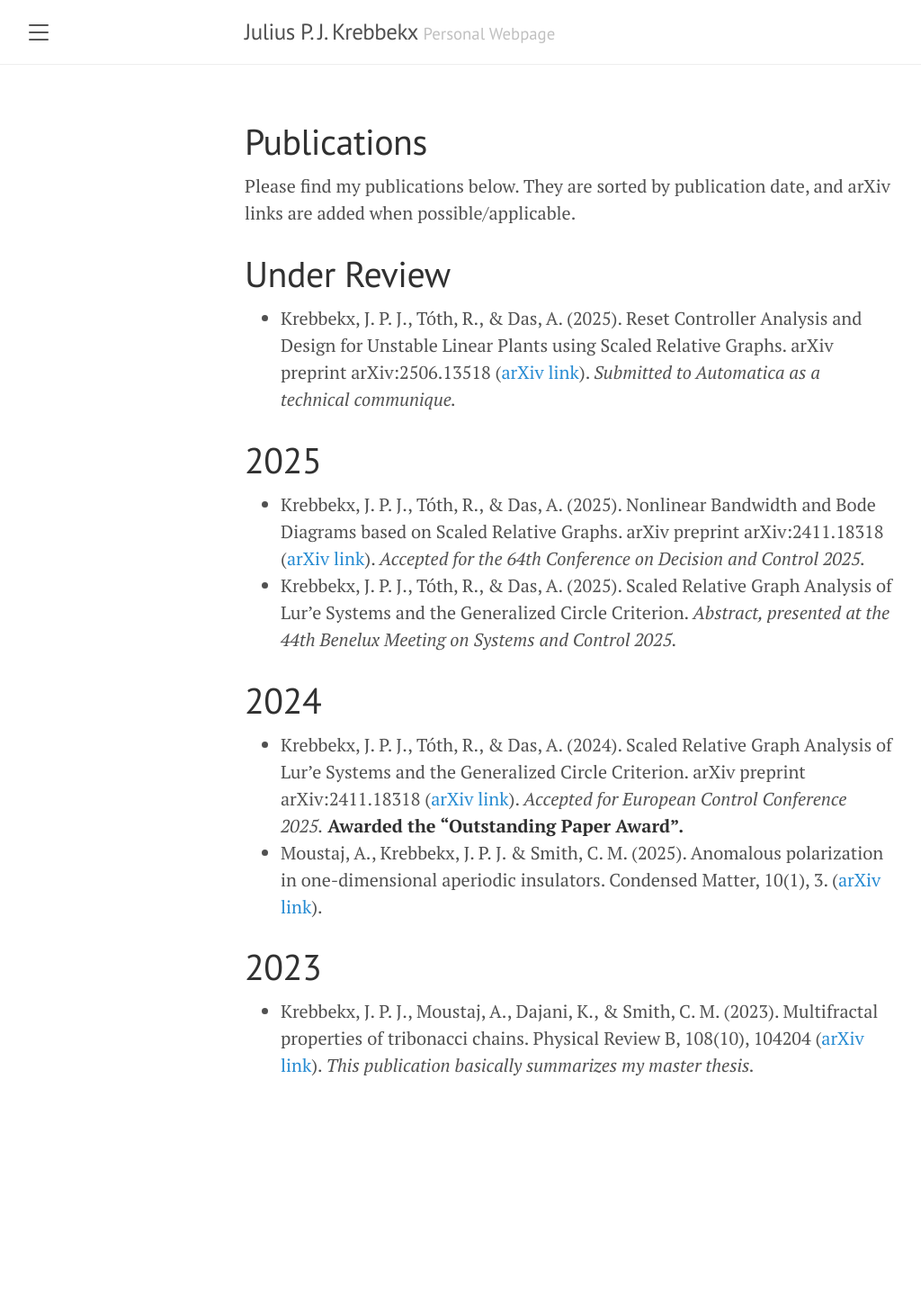
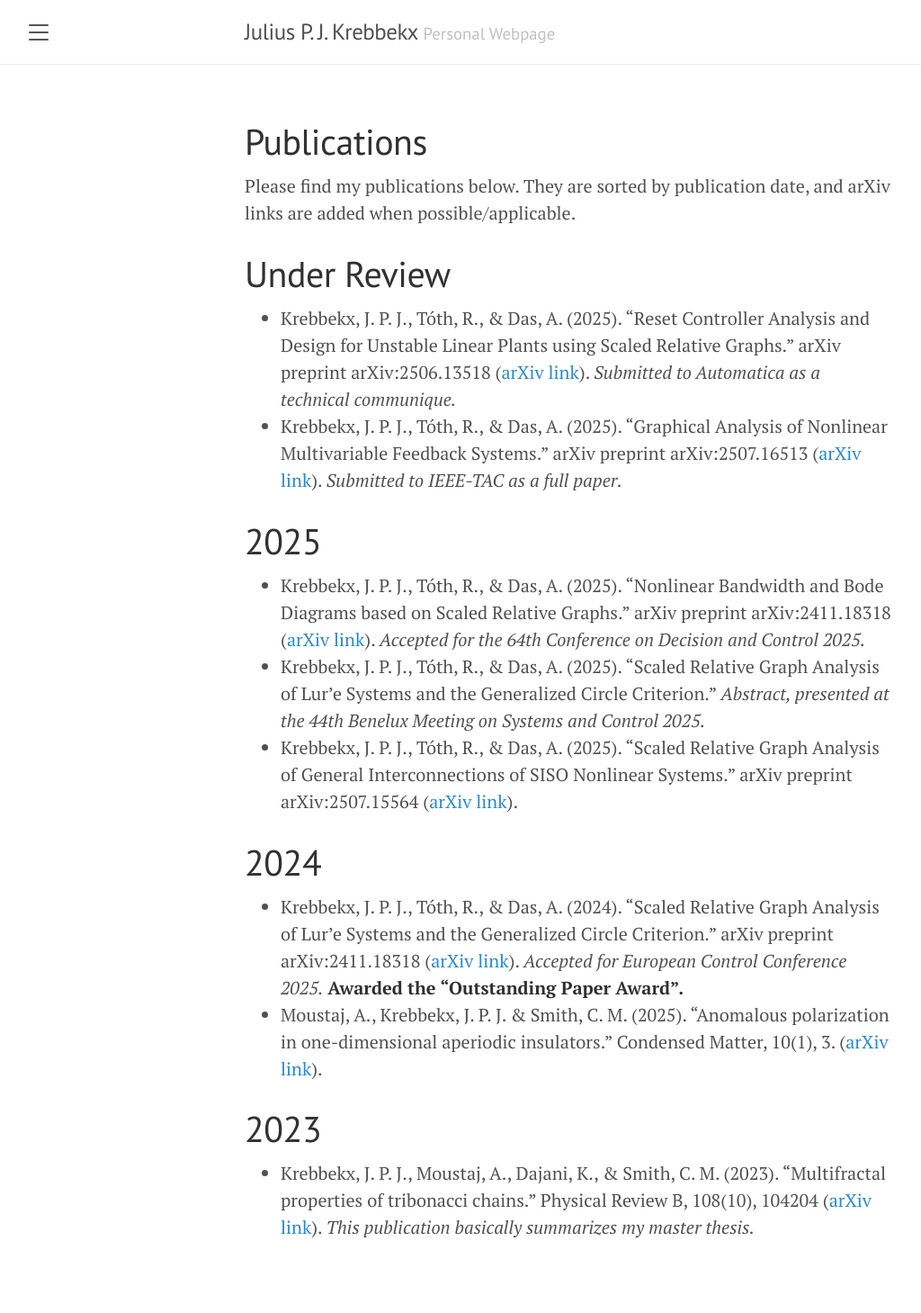
Before and after one commit to Krebbekx/krebbekx.github.io, a Jekyll site: the page built from pages/publications.md, in a window 1280 px wide. Shown: the whole page at 90% size, without its empty margins (8-1032 px from the left). Built offline with Jekyll 4.4.1, drawn with Linux system fonts in a browser that asks for light colours; before the commit the page ends 1279 px from its top, so only the background shows below that.

Commit message:
edit pubs

```diff
--- a/pages/publications.md
+++ b/pages/publications.md
@@ -6,15 +6,17 @@ title: Publications
 Please find my publications below. They are sorted by publication date, and arXiv links are added when possible/applicable.
 
 # Under Review
-- Krebbekx, J. P. J., Tóth, R., & Das, A. (2025). Reset Controller Analysis and Design for Unstable Linear Plants using Scaled Relative Graphs. arXiv preprint arXiv:2506.13518 ([arXiv link](https://arxiv.org/abs/2506.13518v2)). _Submitted to Automatica as a technical communique._
+- Krebbekx, J. P. J., Tóth, R., & Das, A. (2025). "Reset Controller Analysis and Design for Unstable Linear Plants using Scaled Relative Graphs." arXiv preprint arXiv:2506.13518 ([arXiv link](https://arxiv.org/abs/2506.13518v2)). _Submitted to Automatica as a technical communique._
+- Krebbekx, J. P. J., Tóth, R., & Das, A. (2025). "Graphical Analysis of Nonlinear Multivariable Feedback Systems." arXiv preprint arXiv:2507.16513 ([arXiv link](https://arxiv.org/abs/2507.16513)). _Submitted to IEEE-TAC as a full paper._
 
 # 2025
-- Krebbekx, J. P. J., Tóth, R., & Das, A. (2025). Nonlinear Bandwidth and Bode Diagrams based on Scaled Relative Graphs. arXiv preprint arXiv:2411.18318 ([arXiv link](https://arxiv.org/abs/2504.01585)). _Accepted for the 64th Conference on Decision and Control 2025._
-- Krebbekx, J. P. J., Tóth, R., & Das, A. (2025). Scaled Relative Graph Analysis of Lur’e Systems and the Generalized Circle Criterion. _Abstract, presented at the 44th Benelux Meeting on Systems and Control 2025._
+- Krebbekx, J. P. J., Tóth, R., & Das, A. (2025). "Nonlinear Bandwidth and Bode Diagrams based on Scaled Relative Graphs." arXiv preprint arXiv:2411.18318 ([arXiv link](https://arxiv.org/abs/2504.01585)). _Accepted for the 64th Conference on Decision and Control 2025._
+- Krebbekx, J. P. J., Tóth, R., & Das, A. (2025). "Scaled Relative Graph Analysis of Lur’e Systems and the Generalized Circle Criterion." _Abstract, presented at the 44th Benelux Meeting on Systems and Control 2025._
+- Krebbekx, J. P. J., Tóth, R., & Das, A. (2025). "Scaled Relative Graph Analysis of General Interconnections of SISO Nonlinear Systems." arXiv preprint arXiv:2507.15564 ([arXiv link](https://arxiv.org/abs/2507.15564)).
 
 # 2024
-- Krebbekx, J. P. J., Tóth, R., & Das, A. (2024). Scaled Relative Graph Analysis of Lur'e Systems and the Generalized Circle Criterion. arXiv preprint arXiv:2411.18318 ([arXiv link](https://arxiv.org/abs/2411.18318)). _Accepted for European Control Conference 2025._ **Awarded the "Outstanding Paper Award".**
-- Moustaj, A., Krebbekx, J. P. J. & Smith, C. M. (2025). Anomalous polarization in one-dimensional aperiodic insulators. Condensed Matter, 10(1), 3. ([arXiv link](https://arxiv.org/abs/2404.14916)).
+- Krebbekx, J. P. J., Tóth, R., & Das, A. (2024). "Scaled Relative Graph Analysis of Lur'e Systems and the Generalized Circle Criterion." arXiv preprint arXiv:2411.18318 ([arXiv link](https://arxiv.org/abs/2411.18318)). _Accepted for European Control Conference 2025._ **Awarded the "Outstanding Paper Award".**
+- Moustaj, A., Krebbekx, J. P. J. & Smith, C. M. (2025). "Anomalous polarization in one-dimensional aperiodic insulators." Condensed Matter, 10(1), 3. ([arXiv link](https://arxiv.org/abs/2404.14916)).
 
 # 2023
-- Krebbekx, J. P. J., Moustaj, A., Dajani, K., & Smith, C. M. (2023). Multifractal properties of tribonacci chains. Physical Review B, 108(10), 104204 ([arXiv link](https://arxiv.org/abs/2304.11144)). _This publication basically summarizes my master thesis._
+- Krebbekx, J. P. J., Moustaj, A., Dajani, K., & Smith, C. M. (2023). "Multifractal properties of tribonacci chains." Physical Review B, 108(10), 104204 ([arXiv link](https://arxiv.org/abs/2304.11144)). _This publication basically summarizes my master thesis._
```
